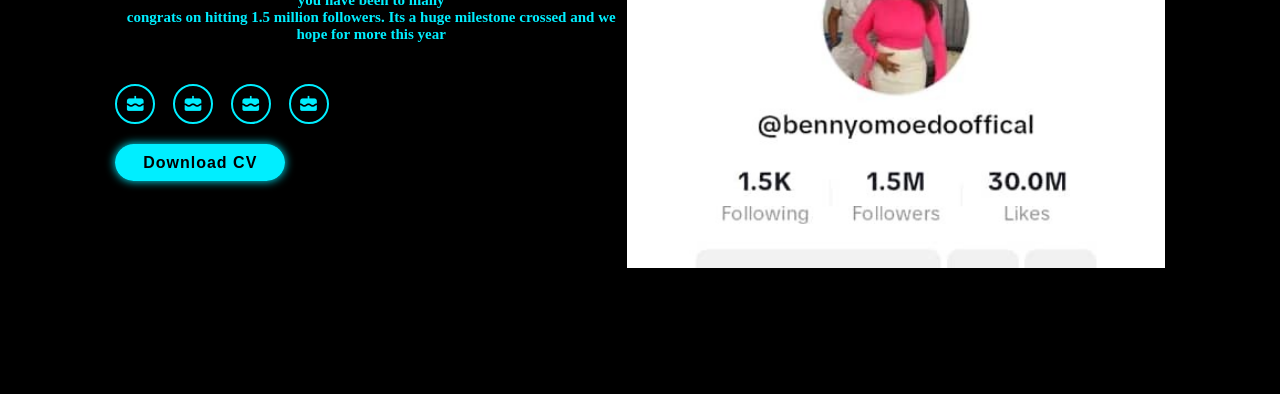
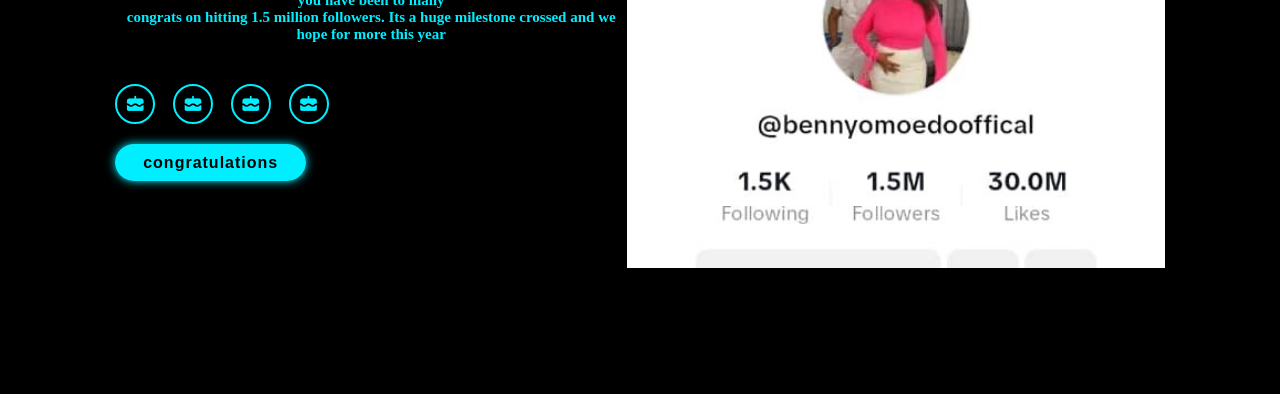
Before and after one commit to josh221-dot/Surprises-, a plain HTML site: page index.html in a window 1280 px wide. Shown: the part 406-800 px from the top of the page. Drawn offline with nearby package versions, Linux system fonts and the light colour scheme; a script that the page names is missing; a web font is replaced by a local one.

Commit message:
Add files via upload

```diff
--- a/index.html
+++ b/index.html
@@ -41,7 +41,7 @@
                 <a href="#"><i class="bx bxs-cake"></i></a>
                 <a href="#"><i class="bx bxs-cake"></i></a>
             </div>
-            <a href="#" class="btn">Download CV</a>
+            <a href="#" class="btn">congratulations</a>
 
         </div>
 
```
